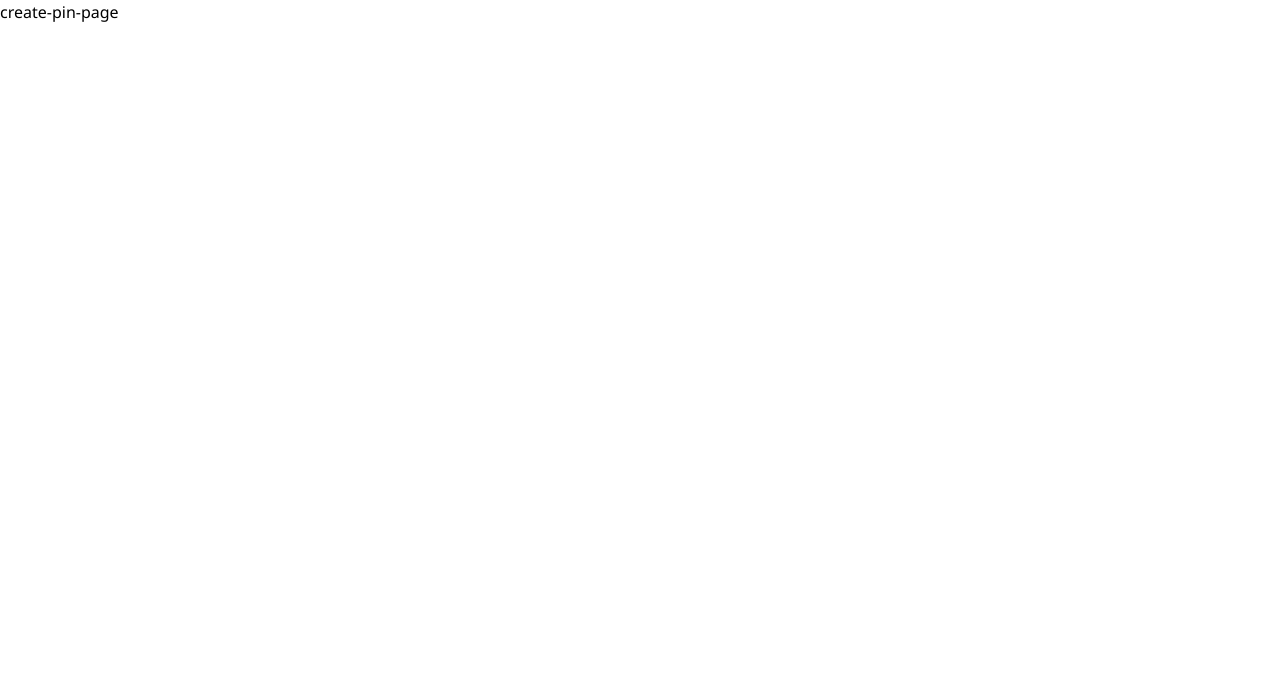
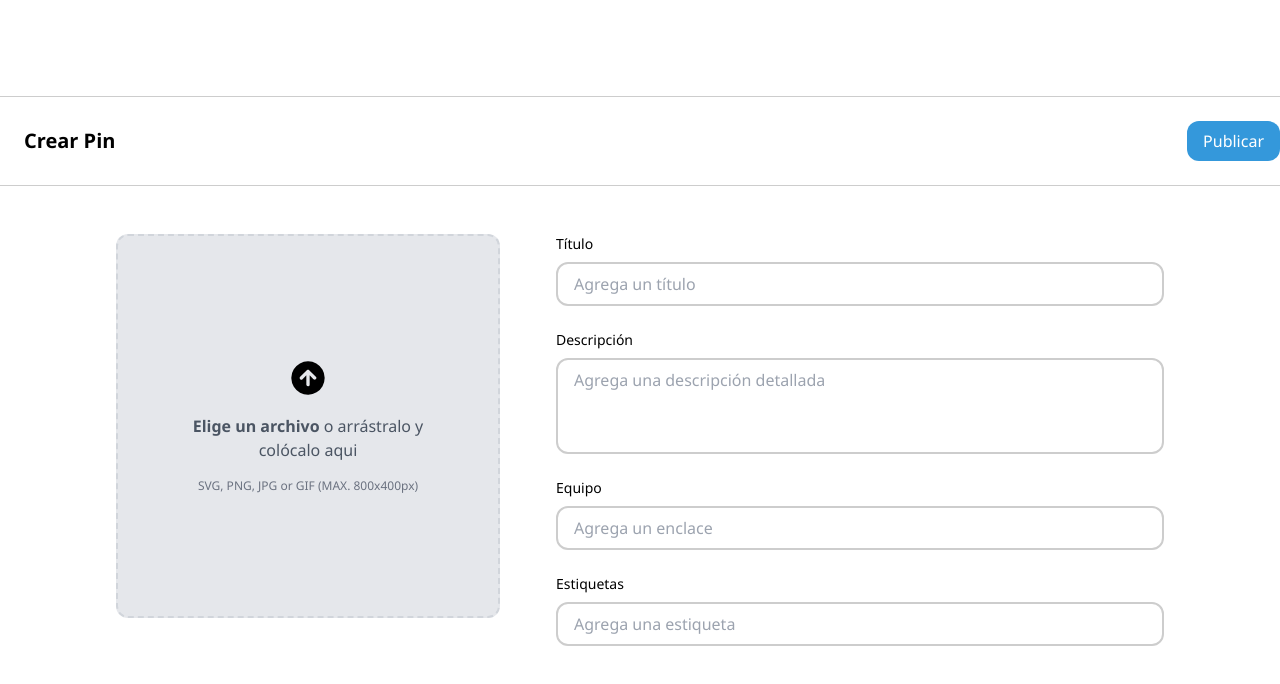
Before and after one commit to No-Country/C15-17-FT-REACT-NODE, a React (Vite) app in the folder Frontend/: page /pin-create in a window 1280 px wide. Shown: the top 684 px of the page. Built offline with nearby package versions, Linux system fonts and the light colour scheme.

Commit message:
FEAT: se avanzo la pagina de perfil y crear pines, se creo un boton reutilizable

```diff
--- a/Frontend/src/App.jsx
+++ b/Frontend/src/App.jsx
@@ -11,7 +11,7 @@ function App() {
   return (
     <>
       <Header />
-      <main className='container mx-auto'>
+      <main className='container mx-auto pt-24 pb-12'>
 
         <Routes>
 
--- /dev/null
+++ b/Frontend/src/components/CreatePin/DetailsPinForm.jsx
@@ -0,0 +1,30 @@
+export function DetailPinForm () {
+    return (
+        <section className="min-w-full lg:min-w-[38rem] space-y-6">
+            <div className="flex flex-col gap-y-2">
+                <label className="text-sm" htmlFor="title">Título</label>
+                <input
+                placeholder="Agrega un título"
+                type='text' className="border-border-box border-2 rounded-xl px-4 py-2 focus:border-border-box/40 w-full" name="title"/>
+            </div>
+            <div className="flex flex-col gap-y-2">
+                <label className="text-sm" htmlFor="description">Descripción</label>
+                <textarea
+                placeholder="Agrega una descripción detallada"
+                type='text' className="border-border-box border-2 rounded-xl px-4 py-2 focus:border-border-box/40 w-full resize-none h-24" name="description"/>
+            </div>
+            <div className="flex flex-col gap-y-2">
+                <label className="text-sm" htmlFor="team">Equipo</label>
+                <input
+                placeholder="Agrega un enclace"
+                type='text' className="border-border-box border-2 rounded-xl px-4 py-2 focus:border-border-box/40 w-full" name="team"/>
+            </div>
+            <div className="flex flex-col gap-y-2">
+                <label className="text-sm" htmlFor="hastagh">Estiquetas</label>
+                <input
+                placeholder="Agrega una estiqueta"
+                type='text' className="border-border-box border-2 rounded-xl px-4 py-2 focus:border-border-box/40 w-full" name="hastagh"/>
+            </div>
+        </section>
+    )
+}
--- /dev/null
+++ b/Frontend/src/components/CreatePin/UploadPinForm.jsx
@@ -0,0 +1,16 @@
+import { IconArrowUp } from "../icons/IconArrowUp";
+
+export function UploadPinForm () {
+    return (
+        <section className="flex  items-center justify-center ">
+        <label htmlFor="dropzone-file" className="flex flex-col items-center justify-center w-80 lg:w-96  h-96 border-2 border-gray-300 border-dashed rounded-xl cursor-pointer bg-gray-200 dark:hover:bg-bray-800  hover:bg-gray-100 px-12 ">
+            <div className="flex flex-col items-center justify-center space-y-4 h-full">
+                <IconArrowUp />
+                <p className="mb-2  text-gray-600 text-center"><span className="font-semibold">Elige un archivo</span> o arrástralo y <br/> colócalo aqui</p>
+                <p className="text-xs  text-gray-500 ">SVG, PNG, JPG or GIF (MAX. 800x400px)</p>
+            </div>
+            <input id="dropzone-file" type="file" className="hidden" />
+        </label>
+    </section>
+    )
+}
--- a/Frontend/src/components/Perfil/PinsList.jsx
+++ b/Frontend/src/components/Perfil/PinsList.jsx
@@ -6,7 +6,7 @@ export function PinsList () {
     const pins = usePins(state => state.pins)
 
     return (
-        <section className="px-14 flex self-start items-start gap-x-4">
+        <section className="px-14 grid grid-cols-1 md:grid-cols-3 lg:grid-cols-5 gap-4">
             {
                 pins.map(pin => (
                     <Pin key={pin.id} image={pin.image}/>
--- /dev/null
+++ b/Frontend/src/components/icons/IconArrowUp.jsx
@@ -0,0 +1,5 @@
+export function IconArrowUp () {
+    return (
+        <svg xmlns="http://www.w3.org/2000/svg" className="icon icon-tabler icon-tabler-circle-arrow-up-filled" width="40" height="40" viewBox="0 0 24 24" strokeWidth="2" stroke="currentColor" fill="none" strokeLinecap="round" strokeLinejoin="round"><path stroke="none" d="M0 0h24v24H0z" fill="none"/><path d="M17 3.34a10 10 0 1 1 -14.995 8.984l-.005 -.324l.005 -.324a10 10 0 0 1 14.995 -8.336zm-4.98 3.66l-.163 .01l-.086 .016l-.142 .045l-.113 .054l-.07 .043l-.095 .071l-.058 .054l-4 4l-.083 .094a1 1 0 0 0 1.497 1.32l2.293 -2.293v5.586l.007 .117a1 1 0 0 0 1.993 -.117v-5.585l2.293 2.292l.094 .083a1 1 0 0 0 1.32 -1.497l-4 -4l-.082 -.073l-.089 -.064l-.113 -.062l-.081 -.034l-.113 -.034l-.112 -.02l-.098 -.006z" strokeWidth="0" fill="currentColor" /></svg>
+    )
+}
--- /dev/null
+++ b/Frontend/src/components/ui/Button.jsx
@@ -0,0 +1,31 @@
+const buttonTypes = {
+    BUTTON : 'button',
+    SUBMIT : 'submit'
+}
+
+const buttonColors = {
+    blue : {
+        color : 'bg-primary text-white',
+        hover : 'bg-blue-900'
+    },
+    gray : {
+        color : 'bg-gray-100 text-black',
+        hover : 'bg-gray-200'
+    }
+}
+
+export function Button ({ children, type, className, color }) {
+
+    const typeFormat = !type ? buttonTypes.BUTTON : (type !== 'button' && type !== 'submit') ? buttonTypes.BUTTON : buttonTypes[type];
+
+
+    const colorFormat = !color ? buttonColors.gray : (color !== 'blue' && color !== 'gray') ? buttonColors.gray : buttonColors[color];
+
+
+
+    return (
+        <button type={typeFormat} className={`px-4 py-2 rounded-xl ${colorFormat.color} hover:${colorFormat.hover} ${className} font-medium`}>
+            { children }
+        </button>
+    )
+}
--- a/Frontend/src/components/ui/ButtonGray.jsx
+++ /dev/null
@@ -1,8 +0,0 @@
-
-export function ButtonGray ({ children, className }) {
-    return (
-        <button className={` bg-gray-100 hover:bg-gray-200 te font-semibold px-4 py-2 rounded-2xl transition-all ${className}`}>
-            { children }
-        </button>
-    )
-}
--- a/Frontend/src/pages/User/CreatePinPage.jsx
+++ b/Frontend/src/pages/User/CreatePinPage.jsx
@@ -1,5 +1,20 @@
+import { DetailPinForm } from "../../components/CreatePin/DetailsPinForm";
+import { UploadPinForm } from "../../components/CreatePin/UploadPinForm";
+import { Button } from "../../components/ui/Button";
+
 export function CreatePinPage () {
+
+
     return (
-        <section>create-pin-page</section>
+        <form className="space-y-8 lg:space-y-12 px-4 lg:px-0">
+            <div className="border-b border-t border-border-box py-6 flex items-center justify-between">
+                <h2 className="font-semibold text-xl px-6">Crear Pin</h2>
+                <Button type='submit' color='blue' >Publicar</Button>
+            </div>
+            <section className="flex flex-col lg:flex-row w-full justify-center items-start gap-y-6 lg:gap-x-14">
+                <UploadPinForm />
+                <DetailPinForm />
+            </section>
+        </form>
     )
 }
--- a/Frontend/src/pages/User/PerfilPage.jsx
+++ b/Frontend/src/pages/User/PerfilPage.jsx
@@ -1,12 +1,12 @@
 import { IconFilter } from '../../components/icons/IconFilter'
 import { PinsList } from '../../components/Perfil/PinsList'
-import { ButtonGray } from '../../components/ui/ButtonGray'
 import { IconAdd } from '../../components/icons/IconAdd'
+import { Button } from '../../components/ui/Button'
 
 export function PerfilPage () {
 
     return (
-        <section className='w-full flex flex-col items-center pt-24 pb-12'>
+        <section className='w-full flex flex-col items-center '>
 
             <div className='flex flex-col gap-y-2.5 items-center mb-4'>
                 <img src='https://placehold.co/140x140' className='rounded-full'/>
@@ -15,26 +15,26 @@ export function PerfilPage () {
             </div>
 
             <div className='flex items-center gap-x-2 mb-10'>
-                <ButtonGray>
+                <Button>
                     Editar perfil
-                </ButtonGray>
-                <ButtonGray>
+                </Button>
+                <Button>
                     Crear
-                </ButtonGray>
+                </Button>
             </div>
 
             <div className='flex items-center gap-x-2 '>
                 <button className='px-4 py-2 border-b-2 border-black'>
                     Creados
                 </button>
-                <ButtonGray className='text-base'>
+                <Button className='text-base'>
                     Favoritos
-                </ButtonGray>
+                </Button>
             </div>
 
             <div className='w-full flex items-center justify-between mb-6'>
-                <ButtonGray className='rounded-full'><IconFilter /></ButtonGray>
-                <ButtonGray className='rounded-full'><IconAdd /></ButtonGray>
+                <Button><IconFilter /></Button>
+                <Button><IconAdd /></Button>
             </div>
 
             <PinsList />
--- a/Frontend/tailwind.config.js
+++ b/Frontend/tailwind.config.js
@@ -7,7 +7,8 @@ export default {
   theme: {
     extend: {
       colors : {
-
+        'border-box' : '#CDCDCD',
+        primary : '#3498db'
       }
     },
   },
```
